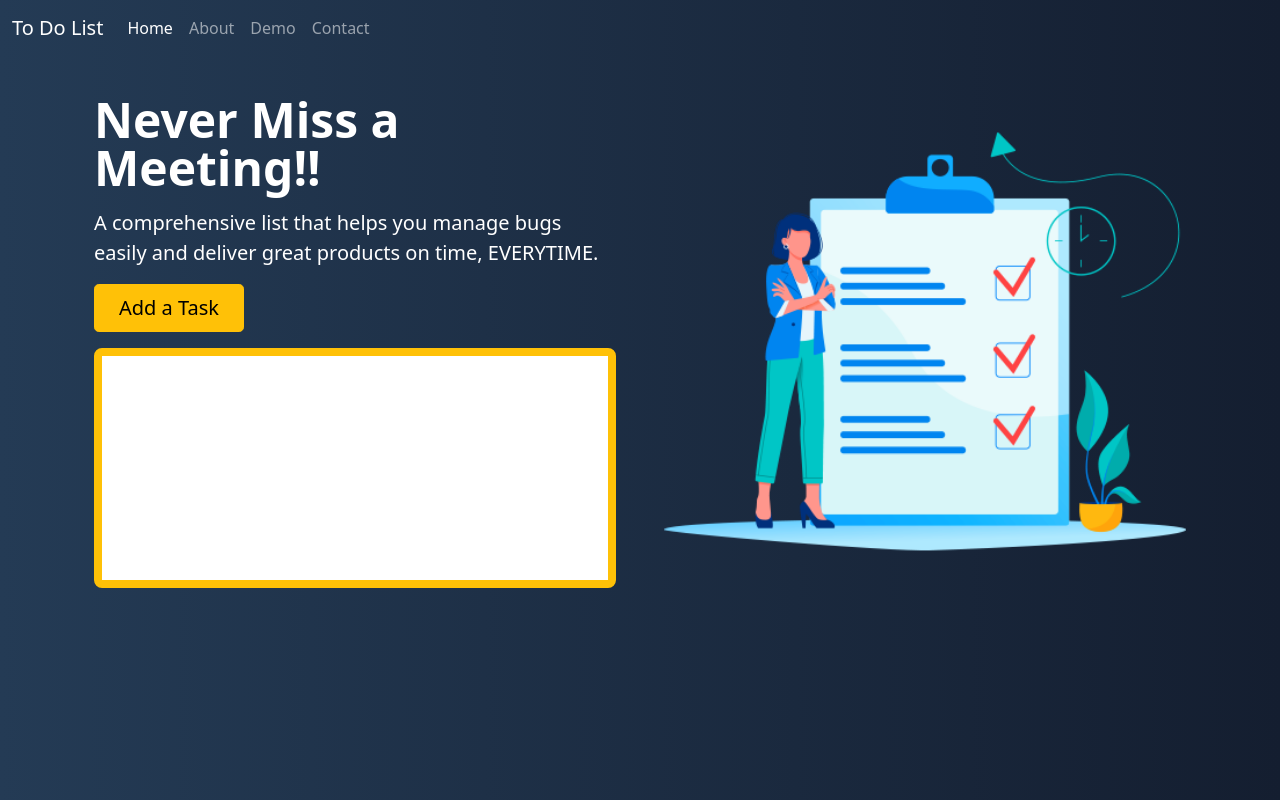
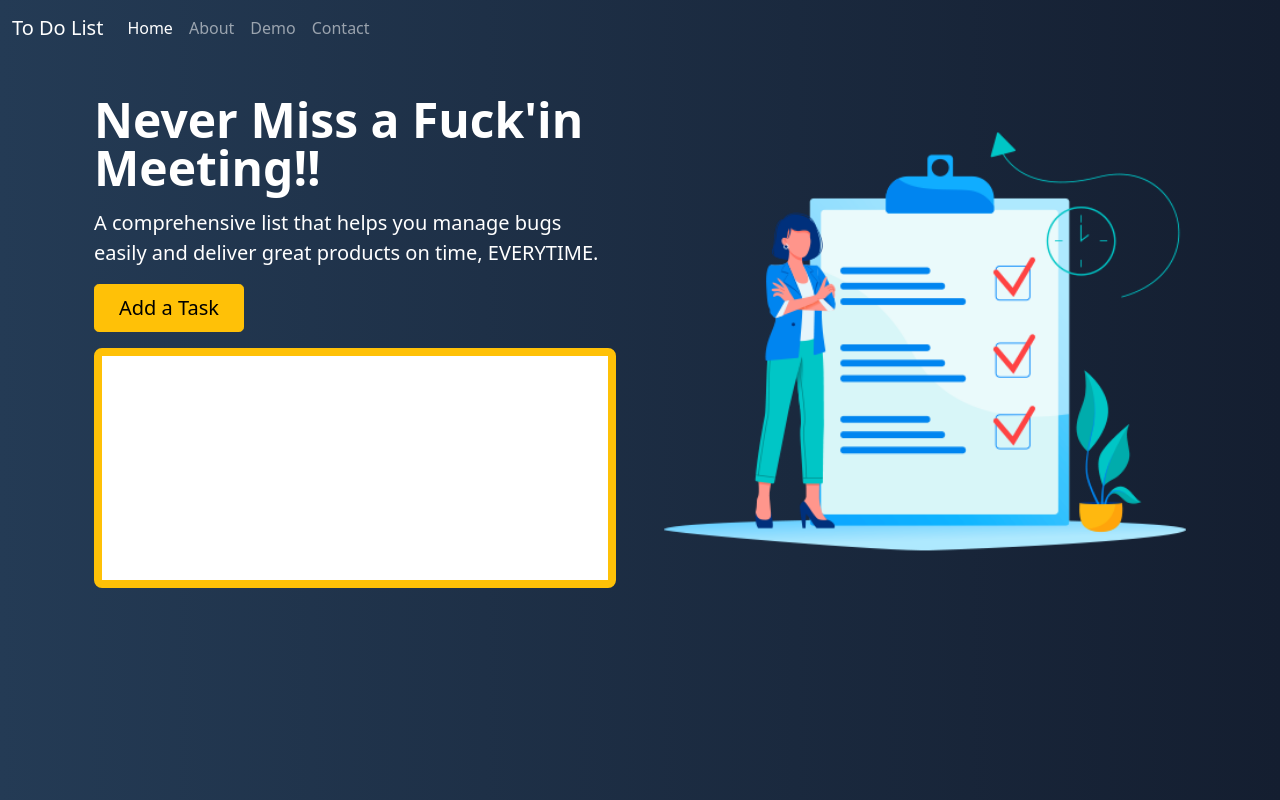
Before and after one commit to jasonemmettmyers/First_Project, a plain HTML site: page index.html in a window 1280 px wide. Drawn offline with nearby package versions, Linux system fonts and the light colour scheme.

Commit message:
version3

```diff
--- a/index.html
+++ b/index.html
@@ -64,7 +64,7 @@
                         loading="lazy">
                 </div>
                 <div class="col-lg-6">
-                    <h1 class="display-5 fw-bold lh-1 mb-3">Never Miss a Meeting!!</h1>
+                    <h1 class="display-5 fw-bold lh-1 mb-3">Never Miss a Fuck'in Meeting!!</h1>
                     <p class="lead">A comprehensive list that helps you manage bugs easily
                         and deliver great products on time, EVERYTIME.
                     </p>
```
